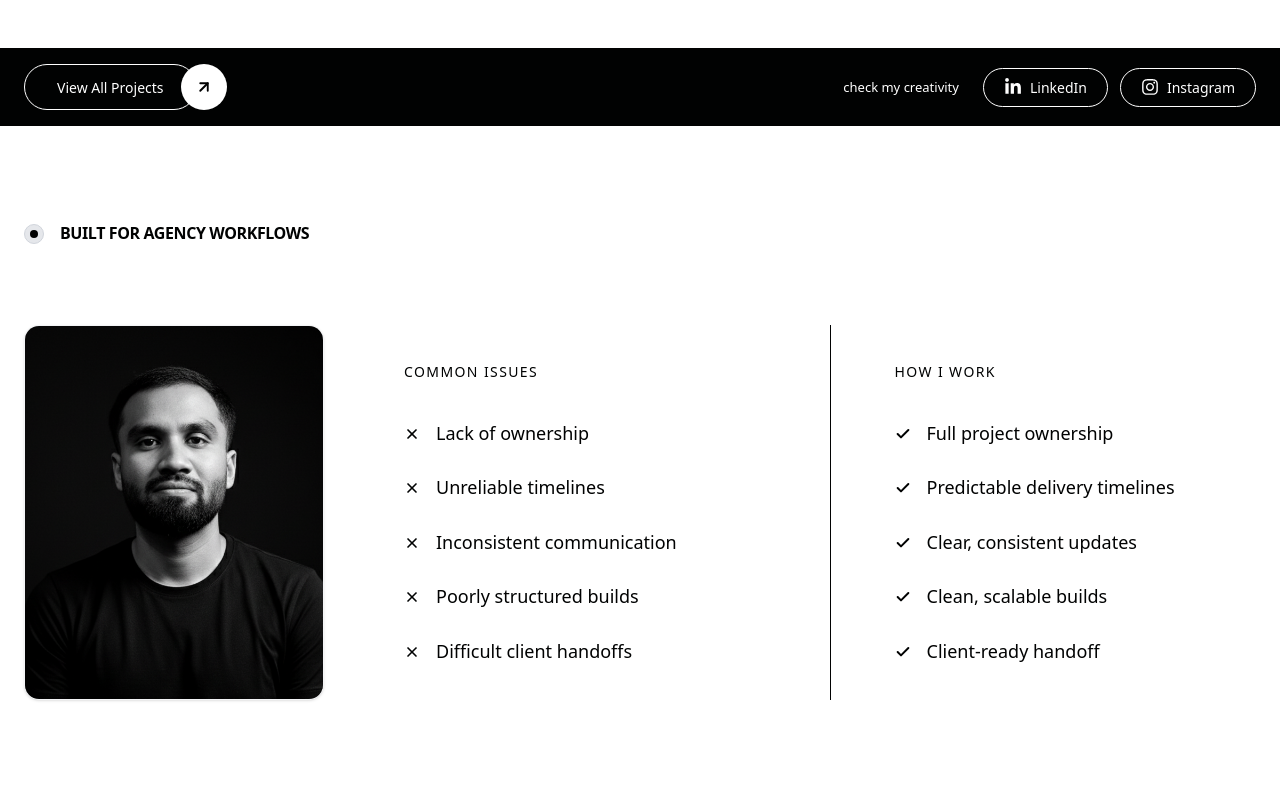
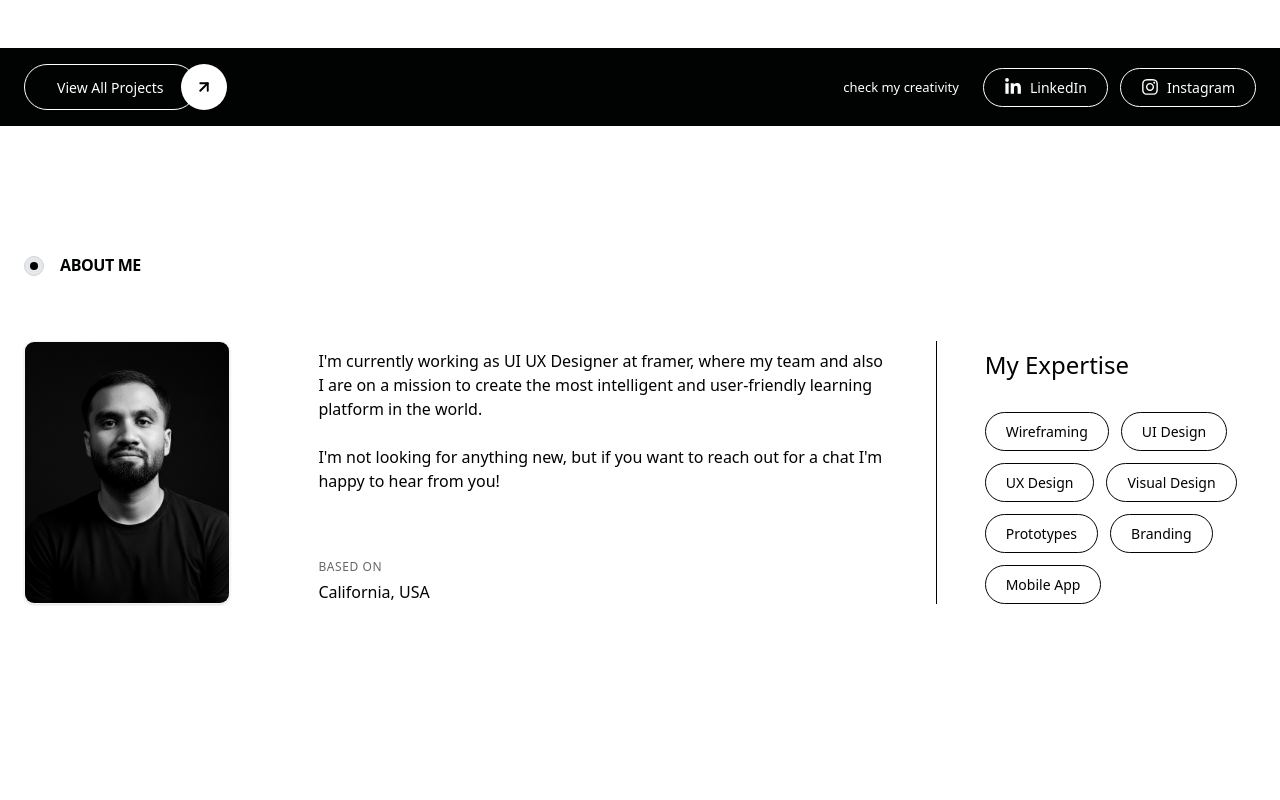
Before and after one commit to itssadiq/Sadiq-NovixSoft, a Next.js app: page / in a window 1280 px wide. Shown: the part 2360-3160 px from the top of the page. Built offline with nearby package versions, Linux system fonts and the light colour scheme.

Commit message:
Removed problem solution section and made a new about section on homepage.
Updated process section to match the page hierarchy.

```diff
--- a/src/app/page.js
+++ b/src/app/page.js
@@ -1,8 +1,7 @@
 import Hero from "@/components/Hero";
 import Navbar from "@/components/Navbar";
-import ProblemSolution from "@/components/ProblemSolution";
+import AboutMe from "@/components/AboutMe";
 import Process from "@/components/Process";
-import ProjectDetailSection from "@/components/ProjectShowcase";
 import Services from "@/components/Services";
 import Works from "@/components/Works";
 
@@ -14,7 +13,7 @@ export default function Home() {
       {/* --- HERO SECTION --- */}
       <Hero />
       <Works />
-      <ProblemSolution />
+      <AboutMe />
       <Services />
       <Process />
     </div>
--- /dev/null
+++ b/src/components/AboutMe.jsx
@@ -0,0 +1,89 @@
+import React from "react";
+import Image from "next/image";
+import Profile from "../../public/profile.png";
+
+export default function AboutMe() {
+  const expertise = [
+    "Wireframing",
+    "UI Design",
+    "UX Design",
+    "Visual Design",
+    "Prototypes",
+    "Branding",
+    "Mobile App",
+  ];
+
+  return (
+    <section
+      id="about-me"
+      className="w-full bg-[var(--color-white)] pt-20 md:pt-32 pb-20 md:pb-32"
+    >
+      <div className="max-w-[1400px] mx-auto px-6">
+        {/* SECTION HEADER - Global Standard */}
+        <div className="flex items-center gap-4 mb-10 md:mb-16">
+          <div className="w-5 h-5 rounded-full bg-gray-200 flex items-center justify-center border border-gray-300">
+            <div className="w-2 h-2 rounded-full bg-black"></div>
+          </div>
+          <h5 className="type-h5 tracking-tight uppercase font-bold text-[var(--color-black)]">
+            About Me
+          </h5>
+        </div>
+
+        {/* CONTENT WRAPPER */}
+        <div className="flex flex-col lg:flex-row items-stretch gap-10 lg:gap-0">
+          {/* COLUMN 1: IMAGE (20% on Desktop, 75% centered on Mobile) */}
+          <div className="w-[75%] md:w-[50%] lg:w-[20%] mx-auto lg:mx-0 shrink-0 lg:pr-10">
+            <div className="relative aspect-[4/5] w-full h-full overflow-hidden rounded-[10px] bg-gray-100 border border-gray-100 shadow-sm">
+              <Image
+                src={Profile}
+                alt="Sadiq Ali"
+                className="h-full w-full object-cover"
+                priority
+              />
+            </div>
+          </div>
+
+          {/* COLUMN 2: BIO & LOCATION */}
+          <div className="w-full lg:w-[54%] flex flex-col justify-between lg:px-12 pt-2">
+            <div className="flex flex-col gap-6">
+              <p className="type-body">
+                I&apos;m currently working as UI UX Designer at framer, where my
+                team and also I are on a mission to create the most intelligent
+                and user-friendly learning platform in the world.
+              </p>
+              <p className="type-body">
+                I&apos;m not looking for anything new, but if you want to reach
+                out for a chat I&apos;m happy to hear from you!
+              </p>
+            </div>
+
+            <div className="mt-8">
+              <span className="type-caption uppercase tracking-wider font-bold block mb-1">
+                Based on
+              </span>
+              <span className="type-body font-bold">California, USA</span>
+            </div>
+          </div>
+
+          {/* THE SEPARATOR */}
+          <div className="w-full h-[1px] lg:w-[1px] lg:h-auto lg:self-stretch bg-black/10 lg:bg-black my-8 lg:my-0"></div>
+
+          {/* COLUMN 3: EXPERTISE (Hover effect removed) */}
+          <div className="w-full lg:w-[25%] shrink-0 lg:pl-12 pt-2 flex flex-col">
+            <h4 className="type-h3 mb-8">My Expertise</h4>
+            <div className="flex flex-wrap gap-3">
+              {expertise.map((skill, index) => (
+                <div
+                  key={index}
+                  className="px-5 py-2 border border-black rounded-full flex items-center justify-center"
+                >
+                  <span className="type-body-small !text-black">{skill}</span>
+                </div>
+              ))}
+            </div>
+          </div>
+        </div>
+      </div>
+    </section>
+  );
+}
--- a/src/components/ProblemSolution.jsx
+++ /dev/null
@@ -1,130 +0,0 @@
-import React from "react";
-import Image from "next/image";
-import Profile from "../../public/profile.png";
-
-export default function ProblemSolution() {
-  const problems = [
-    "Lack of ownership",
-    "Unreliable timelines",
-    "Inconsistent communication",
-    "Poorly structured builds",
-    "Difficult client handoffs",
-  ];
-
-  const solutions = [
-    "Full project ownership",
-    "Predictable delivery timelines",
-    "Clear, consistent updates",
-    "Clean, scalable builds",
-    "Client-ready handoff",
-  ];
-
-  return (
-    <section
-      id="problem-solution"
-      className="w-full bg-[var(--color-white)] py-24"
-    >
-      <div className="max-w-[1400px] mx-auto px-6">
-        {/* SECTION HEADER */}
-        <div className="flex items-center gap-4 mb-20">
-          <div className="w-5 h-5 rounded-full bg-gray-200 flex items-center justify-center border border-gray-300">
-            <div className="w-2 h-2 rounded-full bg-black"></div>
-          </div>
-          <h5 className="type-h5 tracking-tight uppercase font-bold text-[var(--color-black)]">
-            Built for Agency Workflows
-          </h5>
-        </div>
-
-        {/* CONTENT WRAPPER - items-stretch allows the separator to be full height */}
-        <div className="flex flex-col lg:flex-row gap-12 lg:gap-20 items-stretch">
-          {/* COLUMN 1: IMAGE (Centered on mobile, Left on desktop) */}
-          <div className="w-full lg:w-[300px] shrink-0 flex justify-center lg:justify-start">
-            <div className="relative aspect-[4/5] w-[220px] md:w-[260px] lg:w-[300px] overflow-hidden rounded-[15px] bg-gray-100 border border-gray-100 shadow-sm">
-              <Image
-                src={Profile}
-                alt="Profile"
-                className="h-full w-full object-cover"
-                priority
-              />
-            </div>
-          </div>
-
-          {/* COLUMN 2: THE LISTICLES WITH FULL-SIZE SEPARATOR */}
-          <div className="flex-1 flex flex-col sm:flex-row items-stretch gap-0">
-            {/* PROBLEM LIST - justify-center aligns content vertically on desktop */}
-            <div className="flex-1 flex flex-col justify-center pb-10 sm:pb-0 sm:pr-10 lg:pr-16">
-              <h4 className="type-h6 uppercase tracking-widest mb-10">
-                Common Issues
-              </h4>
-              <ul className="flex flex-col gap-6 md:gap-8">
-                {problems.map((item, i) => (
-                  <li key={i} className="flex items-start gap-4">
-                    <CrossIcon className="w-4 h-4 text-black mt-1 shrink-0" />
-                    <span className="type-body-large leading-tight">
-                      {item}
-                    </span>
-                  </li>
-                ))}
-              </ul>
-            </div>
-
-            {/* FULL SIZE SEPARATOR */}
-            <div className="w-full h-[1px] sm:w-[1px] sm:h-auto bg-black opacity-20 sm:opacity-100 my-10 sm:my-0"></div>
-
-            {/* SOLUTION LIST - justify-center aligns content vertically on desktop */}
-            <div className="flex-1 flex flex-col justify-center pt-10 sm:pt-0 sm:pl-10 lg:pl-16">
-              <h4 className="type-h6 uppercase tracking-widest mb-10">
-                How I work
-              </h4>
-              <ul className="flex flex-col gap-6 md:gap-8">
-                {solutions.map((item, i) => (
-                  <li key={i} className="flex items-start gap-4">
-                    <CheckIcon className="w-4 h-4 text-black mt-1 shrink-0" />
-                    <span className="type-body-large leading-tight">
-                      {item}
-                    </span>
-                  </li>
-                ))}
-              </ul>
-            </div>
-          </div>
-        </div>
-      </div>
-    </section>
-  );
-}
-
-/* --- MINIMAL BLACK ICONS --- */
-
-function CrossIcon({ className }) {
-  return (
-    <svg
-      className={className}
-      viewBox="0 0 24 24"
-      fill="none"
-      stroke="currentColor"
-      strokeWidth="2.5"
-      strokeLinecap="round"
-      strokeLinejoin="round"
-    >
-      <line x1="18" y1="6" x2="6" y2="18"></line>
-      <line x1="6" y1="6" x2="18" y2="18"></line>
-    </svg>
-  );
-}
-
-function CheckIcon({ className }) {
-  return (
-    <svg
-      className={className}
-      viewBox="0 0 24 24"
-      fill="none"
-      stroke="currentColor"
-      strokeWidth="3"
-      strokeLinecap="round"
-      strokeLinejoin="round"
-    >
-      <polyline points="20 6 9 17 4 12"></polyline>
-    </svg>
-  );
-}
--- a/src/components/Process.jsx
+++ b/src/components/Process.jsx
@@ -1,4 +1,5 @@
 import React from "react";
+import CTAButton from "./CTAButton";
 
 export default function Process() {
   const steps = [
@@ -23,10 +24,14 @@ export default function Process() {
   ];
 
   return (
-    <section id="process" className="w-full bg-[var(--color-white)] py-24">
+    <section
+      id="process"
+      // Standardized Section Top Padding
+      className="w-full bg-[var(--color-white)] pt-20 md:pt-32 pb-0"
+    >
       <div className="max-w-[1400px] mx-auto px-6">
-        {/* SECTION HEADER */}
-        <div className="flex items-center gap-4 mb-20">
+        {/* SECTION HEADER - Standardized Heading Gap: mb-10 md:mb-16 */}
+        <div className="flex items-center gap-4 mb-10 md:mb-16">
           <div className="w-5 h-5 rounded-full bg-gray-200 flex items-center justify-center border border-gray-300">
             <div className="w-2 h-2 rounded-full bg-black"></div>
           </div>
@@ -45,7 +50,7 @@ export default function Process() {
                 ${index === 1 ? "md:px-4 lg:pl-10" : ""}
                 ${index === 2 ? "md:pl-4 lg:px-8" : ""}
                 ${index === 0 ? "md:pr-4 lg:pr-10 pb-12 md:pb-0" : ""}
-                border-gray-100 transition-colors duration-500 hover:bg-gray-50/30 group
+                border-gray-100
               `}
             >
               {/* STEP NUMBER */}
```
